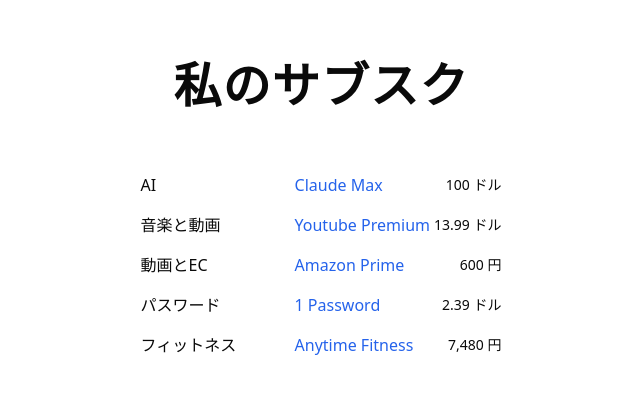
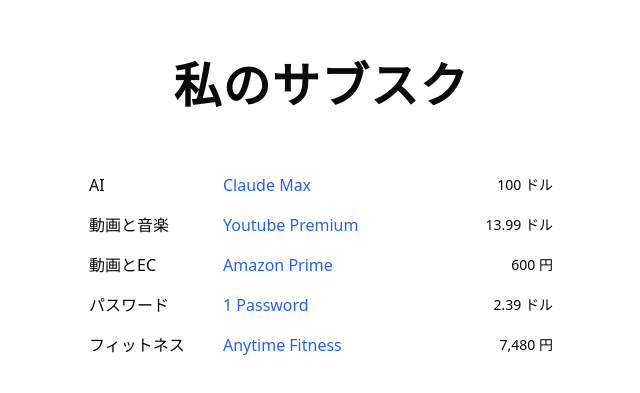
Before and after one commit to yuuki008/me, a Next.js app: page /subscriptions in a window 1280 px wide. Shown: the part 187-580 px from the top of the page, without its empty margins (319-959 px from the left). Built offline with nearby package versions, Linux system fonts and the light colour scheme.

Commit message:
Update subscription role width and order in Page component

```diff
--- a/src/app/subscriptions/page.tsx
+++ b/src/app/subscriptions/page.tsx
@@ -18,7 +18,7 @@
       name: 'Youtube Premium',
       url: 'https://www.youtube.com/premium',
       price: '13.99 ドル',
-      role: "音楽と動画"
+      role: "動画と音楽"
     },
     {
       name: 'Amazon Prime',
@@ -45,10 +45,10 @@
     <div className="max-w-lg px-6 mx-auto h-screen flex flex-col justify-center items-center">
       <div className="text-5xl font-bold mb-14 tracking-wide">私のサブスク</div>
 
-      <div>
+      <div className="w-full">
         {subscriptions.map((sub, index) => (
-          <div key={index} className="flex items-center justify-between py-2 space-x-1">
-            <div className="w-[150px]">{sub.role}</div>
+          <div key={index} className="flex items-center justify-between py-2 space-x-1 w-full">
+            <div className="w-[130px]">{sub.role}</div>
             <Link href={sub.url} target="_blank" className="flex-1 text-left block text-blue-600 hover:underline">
               {sub.name}
             </Link>
```
